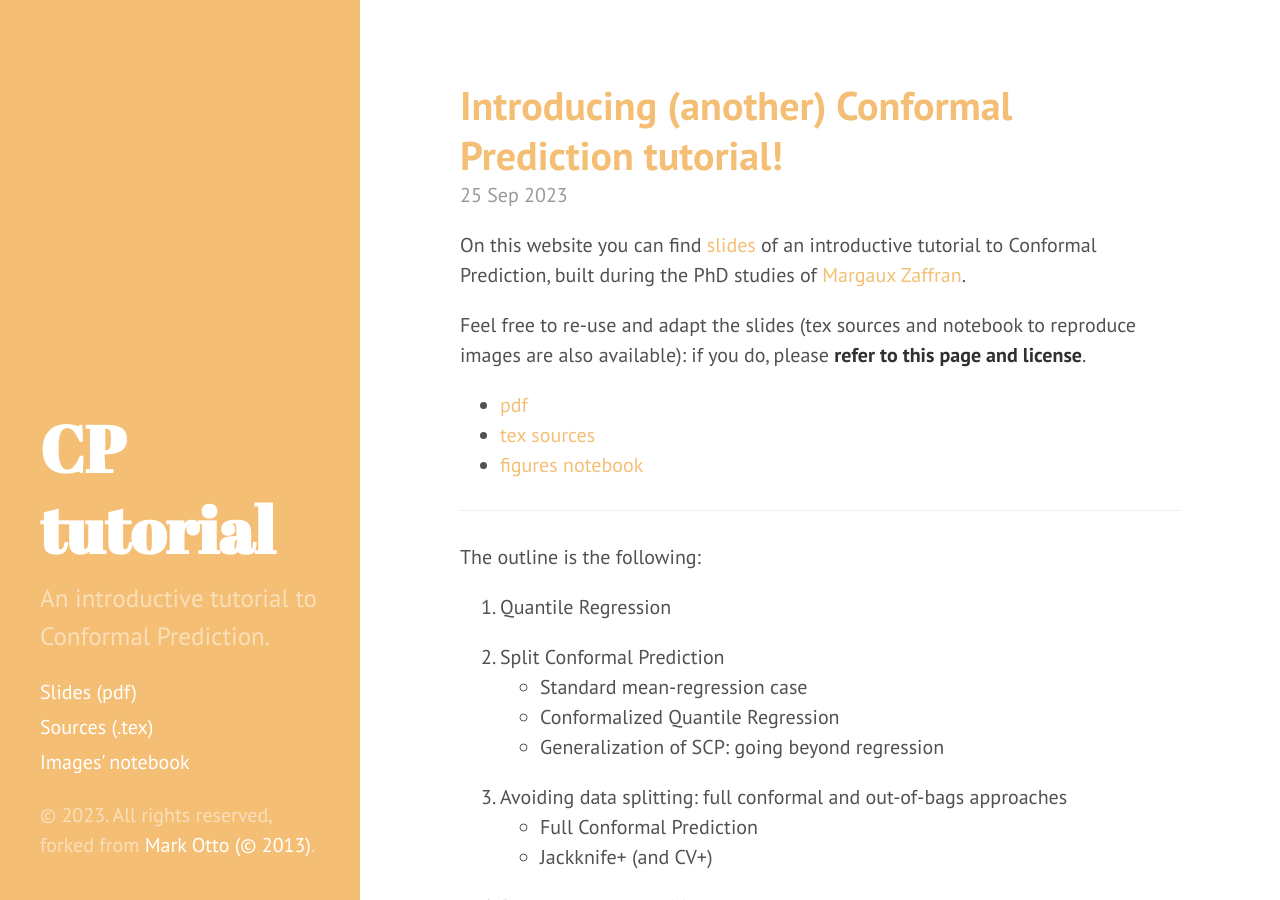
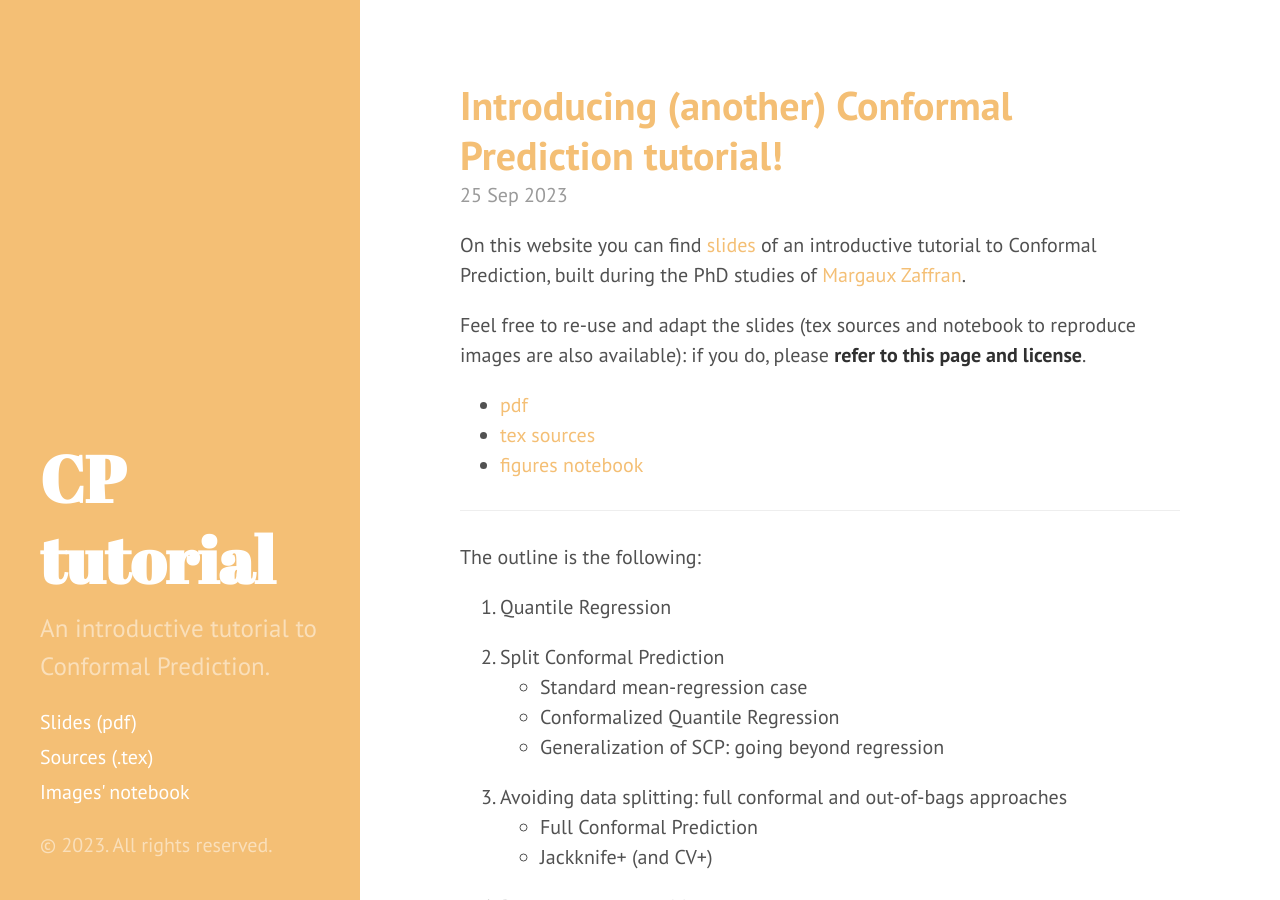
Before and after one commit to conformalpredictionintro/conformalpredictionintro.github.io, a Jekyll site: the page built from index.html, in a window 1280 px wide and 900 px high. Built offline with Jekyll 4.4.1, drawn with Linux system fonts in a browser that asks for light colours; Markdown is read by kramdown in place of the engine named in the settings; the list of posts is cut into pages by our own code.

Commit message:
update sidebar

```diff
--- a/_includes/sidebar.html
+++ b/_includes/sidebar.html
@@ -30,6 +30,6 @@
       <a class="sidebar-nav-item" href="/assets/files/cptuto_notebook_illus.ipynb">Images' notebook</a>
     </nav>
 
-    <p>&copy; {{ site.time | date: '%Y' }}. All rights reserved, forked from <a rel="license" href="https://github.com/poole/hyde#license">Mark Otto (&copy; 2013)</a>.</p>
+    <p>&copy; {{ site.time | date: '%Y' }}. All rights reserved.</p>
   </div>
 </div>
```
